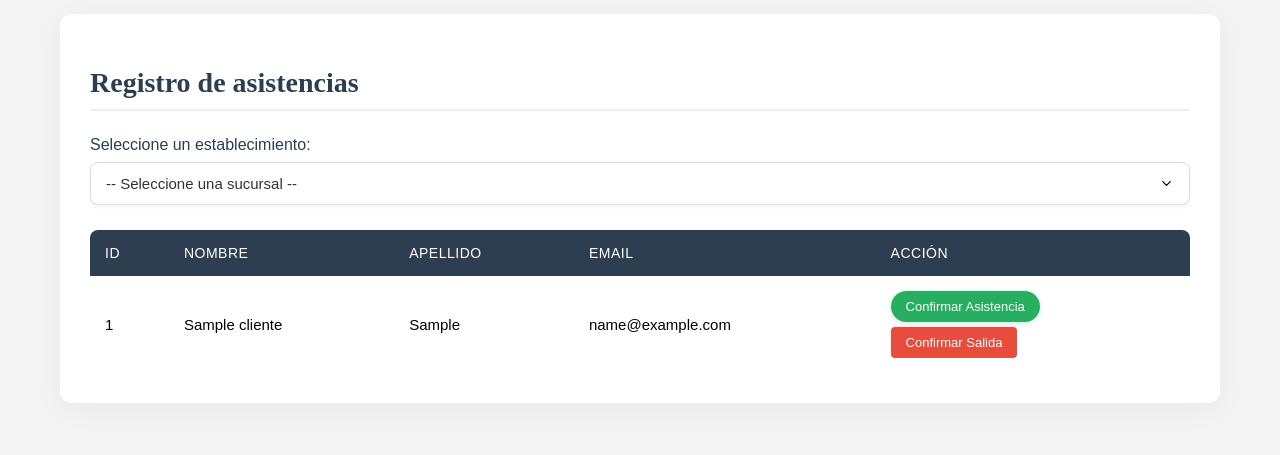
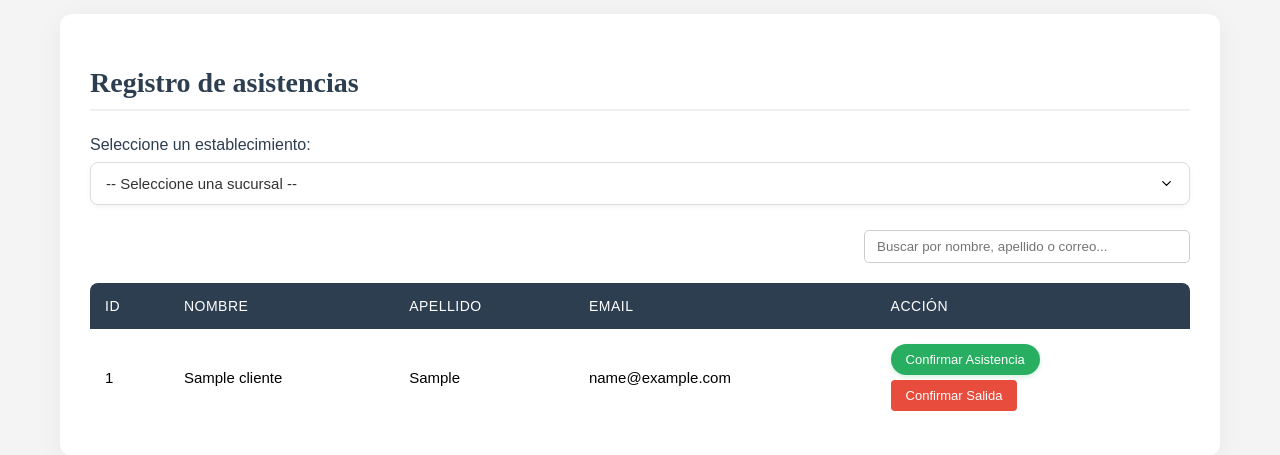
Before and after one commit to Gonzalolo1123/punto_fitness, a Django app: page /asistencias/ in a window 1280 px wide. Shown: the part 76-531 px from the top of the page. Run offline with Django 5.2, Linux system fonts and the light colour scheme; tables that the repository leaves empty hold one stand-in row (values such as "Sample post").

Commit message:
actualización - arreglos todo v1

```diff
--- a/punto_fitness/punto_app/static/css/asistencias.css
+++ b/punto_fitness/punto_app/static/css/asistencias.css
@@ -179,3 +179,15 @@ body {
     flex-direction: column;
     gap: 5px;
 }
+
+.buscador-usuario {
+    margin: 20px 0;
+    text-align: right;
+}
+
+#buscador {
+    padding: 8px 12px;
+    width: 300px;
+    border: 1px solid #ccc;
+    border-radius: 5px;
+}
--- a/punto_fitness/punto_app/static/js/asistencias.js
+++ b/punto_fitness/punto_app/static/js/asistencias.js
@@ -50,3 +50,22 @@ document.addEventListener('DOMContentLoaded', function() {
         });
     });
 });
+
+document.addEventListener('DOMContentLoaded', function () {
+    const buscador = document.getElementById('buscador');
+    const filas = document.querySelectorAll('.tabla-asistencias tbody tr');
+
+    buscador.addEventListener('input', function () {
+        const termino = buscador.value.toLowerCase();
+
+        filas.forEach(fila => {
+            const id = fila.children[0].textContent.toLowerCase();
+            const nombre = fila.children[1].textContent.toLowerCase();
+            const apellido = fila.children[2].textContent.toLowerCase();
+            const email = fila.children[3].textContent.toLowerCase();
+
+            const coincide = id.includes(termino)||nombre.includes(termino) || apellido.includes(termino) || email.includes(termino);
+            fila.style.display = coincide ? '' : 'none';
+        });
+    });
+});
--- a/punto_fitness/punto_app/static/js/cursos.js
+++ b/punto_fitness/punto_app/static/js/cursos.js
@@ -141,6 +141,7 @@ function manejoCrearCurso(e) {
     nombre: document.getElementById('curso-nombre').value,
     cupos: document.getElementById('curso-cupos').value,
     fecha_realizacion: document.getElementById('curso-fecha_realizacion').value,
+    estado: document.getElementById('curso-estado').value,
     establecimiento_id: document.getElementById('curso-establecimiento').value,
   };
 
@@ -163,6 +164,7 @@ function manejoCrearInscripcion(e) {
   const formData = {
     usuario_id: document.getElementById('inscripcion-usuario').value,
     curso_id: document.getElementById('inscripcion-curso').value,
+    fecha_inscripcion: document.getElementById('inscripcion-fecha_inscripcion').value,
   };
 
   crearInscripcion(formData)
@@ -235,7 +237,8 @@ document.querySelectorAll('[name="form-editar-inscripcion"]').forEach(form => {
     const inscripcionId = this.dataset.id;
     const formData = {
       usuario_id: this.querySelector('[name="inscripcion-usuario"]').value,
-      curso_id: this.querySelector('[name="inscripcion-curso"]').value
+      curso_id: this.querySelector('[name="inscripcion-curso"]').value,
+      fecha_inscripcion: this.querySelector('[name="inscripcion-fecha_inscripcion"]').value
     };
 
     actualizarInscripcion(inscripcionId, formData)
--- a/punto_fitness/punto_app/templates/punto_app/admin_maquinas.html
+++ b/punto_fitness/punto_app/templates/punto_app/admin_maquinas.html
@@ -74,7 +74,7 @@
       <input class="form-input" type="text" id="maquina-descripcion" name="maquina-descripcion" maxlength="50" required>
 
       <label class="form-label" for="maquina-cantidad">Cantidad:</label>
-      <input class="form-input" type="number" id="maquina-cantidad" name="maquina-cantidad" min="1" required>
+      <input class="form-input" type="number" id="maquina-cantidad" name="maquina-cantidad" maxlength="25" required>
       <select class="select-establecimiento" data-cliente-id="{{ cliente.id }}" required>
 
         <option value="" disabled selected>Selecciona establecimiento</option>
--- a/punto_fitness/punto_app/templates/punto_app/asistencias.html
+++ b/punto_fitness/punto_app/templates/punto_app/asistencias.html
@@ -35,7 +35,9 @@
                     {% endfor %}
                 </select>
             </div>
-
+            <div class="buscador-usuario">
+                <input type="text" id="buscador" placeholder="Buscar por nombre, apellido o correo...">
+            </div>
             <table class="tabla-asistencias">
                 <thead>
                     <tr>
--- a/punto_fitness/punto_app/views.py
+++ b/punto_fitness/punto_app/views.py
@@ -16,6 +16,7 @@ from django.utils import timezone
 import logging
 from django.db.models import Count, OuterRef, Subquery, IntegerField, Exists
 from django.db.models.functions import Coalesce
+from django.utils.timezone import localtime
 logger = logging.getLogger('punto_app')
 
 # Create your views here.
@@ -962,6 +963,7 @@ def admin_curso_crear(request):
             nombre=data['nombre'],
             cupos=data['cupos'],
             fecha_realizacion=data['fecha_realizacion'],
+            estado=data['estado'],
             establecimiento_id=data['establecimiento_id']
         )
         return JsonResponse({
@@ -969,6 +971,7 @@ def admin_curso_crear(request):
             'nombre': curso.nombre,
             'cupos': curso.cupos,
             'fecha_realizacion': curso.fecha_realizacion,
+            'estado': curso.estado,
             'establecimiento_id': curso.establecimiento_id
         }, status=201)
     except Exception as e:
@@ -1035,12 +1038,14 @@ def admin_inscripcion_actualizar(request, inscripcion_id):
 
         inscripcion.usuario_id = data.get('usuario_id', inscripcion.usuario_id)
         inscripcion.curso_id = data.get('curso_id', inscripcion.curso_id)
+        inscripcion.fecha_inscripcion = data.get('fecha_inscripcion', inscripcion.fecha_inscripcion)
         inscripcion.save()
 
         return JsonResponse({
             'id': inscripcion.id,
             'usuario_id': inscripcion.usuario_id,
-            'curso_id': inscripcion.curso_id
+            'curso_id': inscripcion.curso_id,
+            'fecha_inscripcion': inscripcion.fecha_inscripcion
         })
     except Exception as e:
         return JsonResponse({'error': str(e)}, status=400)
@@ -1086,10 +1091,11 @@ def confirmar_asistencia(request):
                 fecha_hora_entrada=timezone.now(),
                 fecha_hora_salida=None  # Salida inicialmente nula
             )
-
+            hora_local = localtime(asistencia.fecha_hora_entrada)
+            mensaje = hora_local.strftime('%H:%M:%S')
             messages.success(request,
                 f"Asistencia registrada: {cliente.nombre} en {establecimiento.nombre} "
-                f"a las {asistencia.fecha_hora_entrada.strftime('%H:%M:%S')}"
+                f"a las {mensaje}"
             )
 
         except Cliente.DoesNotExist:
@@ -1123,11 +1129,12 @@ def confirmar_salida(request):
             # Registrar la hora de salida
             registro.fecha_hora_salida = timezone.now()
             registro.save()
-
+            hora_local = localtime(registro.fecha_hora_salida)
+            mensaje = hora_local.strftime('%H:%M:%S')
             messages.success(request,
                 f"Salida registrada para {registro.usuario.nombre} {registro.usuario.apellido} "
                 f"en {registro.establecimiento.nombre} "
-                f"a las {registro.fecha_hora_salida.strftime('%H:%M:%S')}"
+                f"a las {mensaje}"
             )
 
         except RegistroAcceso.DoesNotExist:
--- a/punto_fitness/punto_fitness/settings.py
+++ b/punto_fitness/punto_fitness/settings.py
@@ -47,7 +47,7 @@ DATABASES = {
        'ENGINE': 'django.db.backends.postgresql',
        'NAME': 'punto_fitness',
        'USER': 'postgres',
-       'PASSWORD': 'compuvi',
+       'PASSWORD': 'hola1234',
        'HOST': 'localhost',
        'PORT': '5432',
    }
@@ -124,7 +124,7 @@ AUTH_PASSWORD_VALIDATORS = [
 
 LANGUAGE_CODE = 'en-us'
 
-TIME_ZONE = 'UTC'
+TIME_ZONE = 'America/Santiago'
 
 USE_I18N = True
 
```
Also changed, not shown: punto_fitness/punto_app/models.py (+4 -4 lines), punto_fitness/punto_app/static/js/planes.js (+11 -7 lines), punto_fitness/punto_app/templates/punto_app/admin_cursos.html (+14 -1 lines), punto_fitness/punto_app/migrations/0001_initial.py, punto_fitness/punto_app/migrations/0002_alter_registroacceso_fecha_hora_salida.py.
